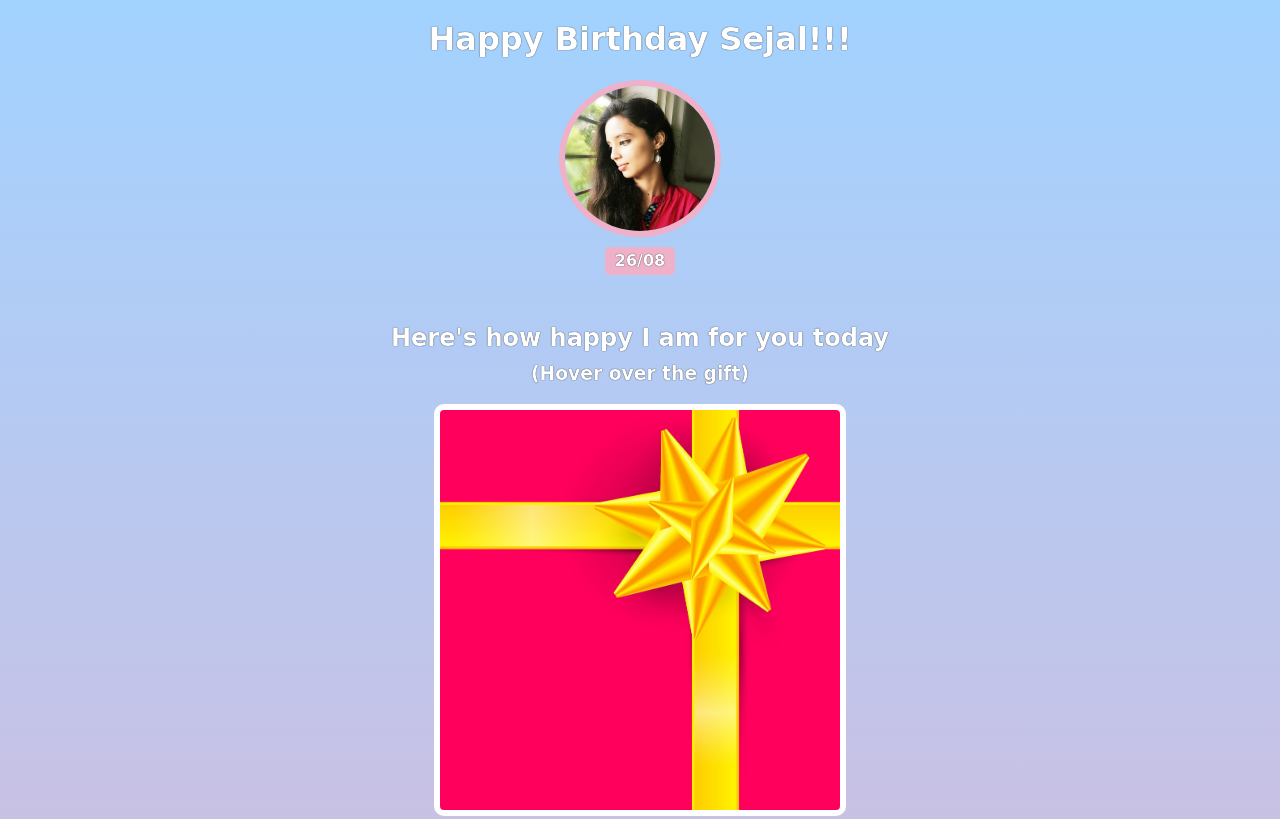
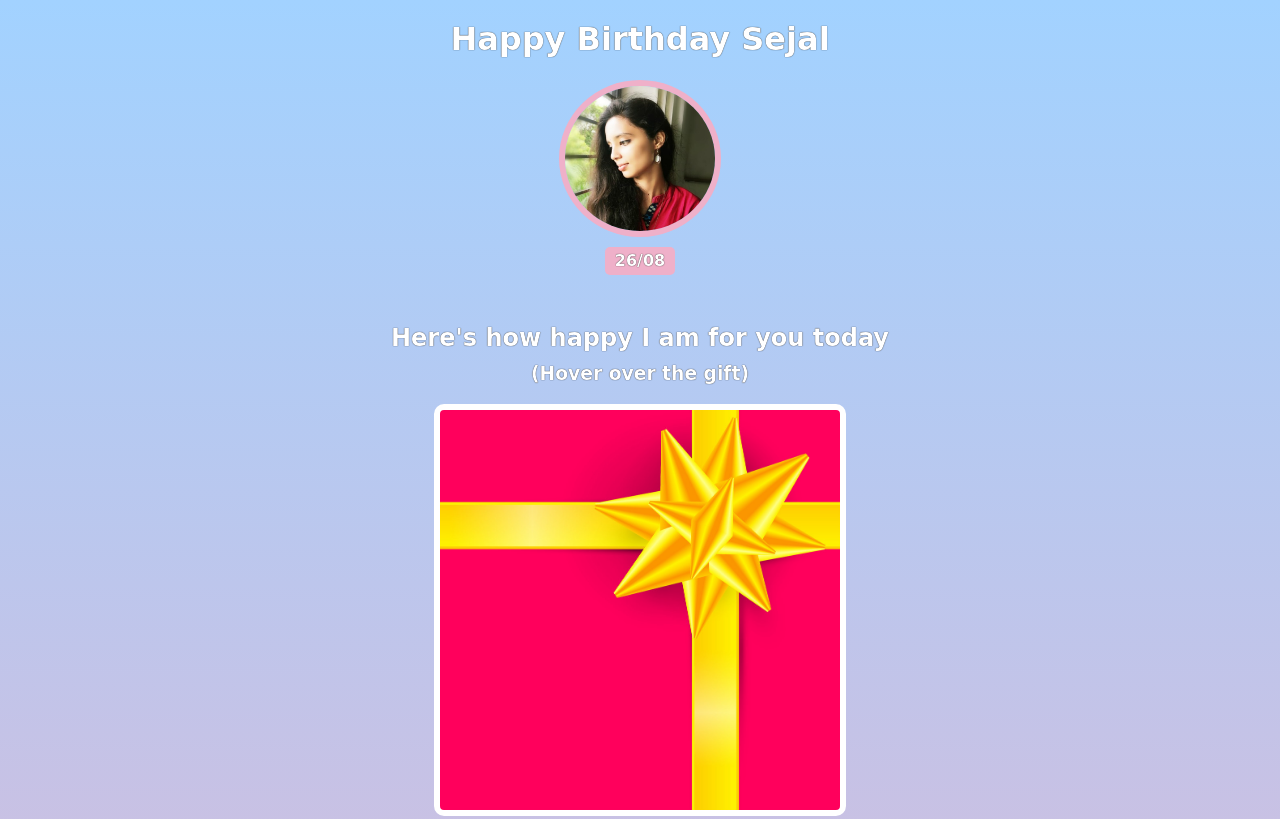
Before and after one commit to tejasdurge55/birthday_gift_card, a website built with Vite: page birthday_wish_card/index.html in a window 1280 px wide. Shown: the top 819 px of the page. Built offline with nearby package versions, Linux system fonts and the light colour scheme; a web font is replaced by a local one.

Commit message:
Update index.html

```diff
--- a/birthday_wish_card/index.html
+++ b/birthday_wish_card/index.html
@@ -7,7 +7,7 @@
     </head>
     <body>
         <div id="header">
-            <h1>Happy Birthday Sejal!!!</h1>
+            <h1>Happy Birthday Sejal</h1>
             <img id="bff-img" src="images/sejal.jpg">
 
             <h4 id="bday-date">26/08</h4>
```
